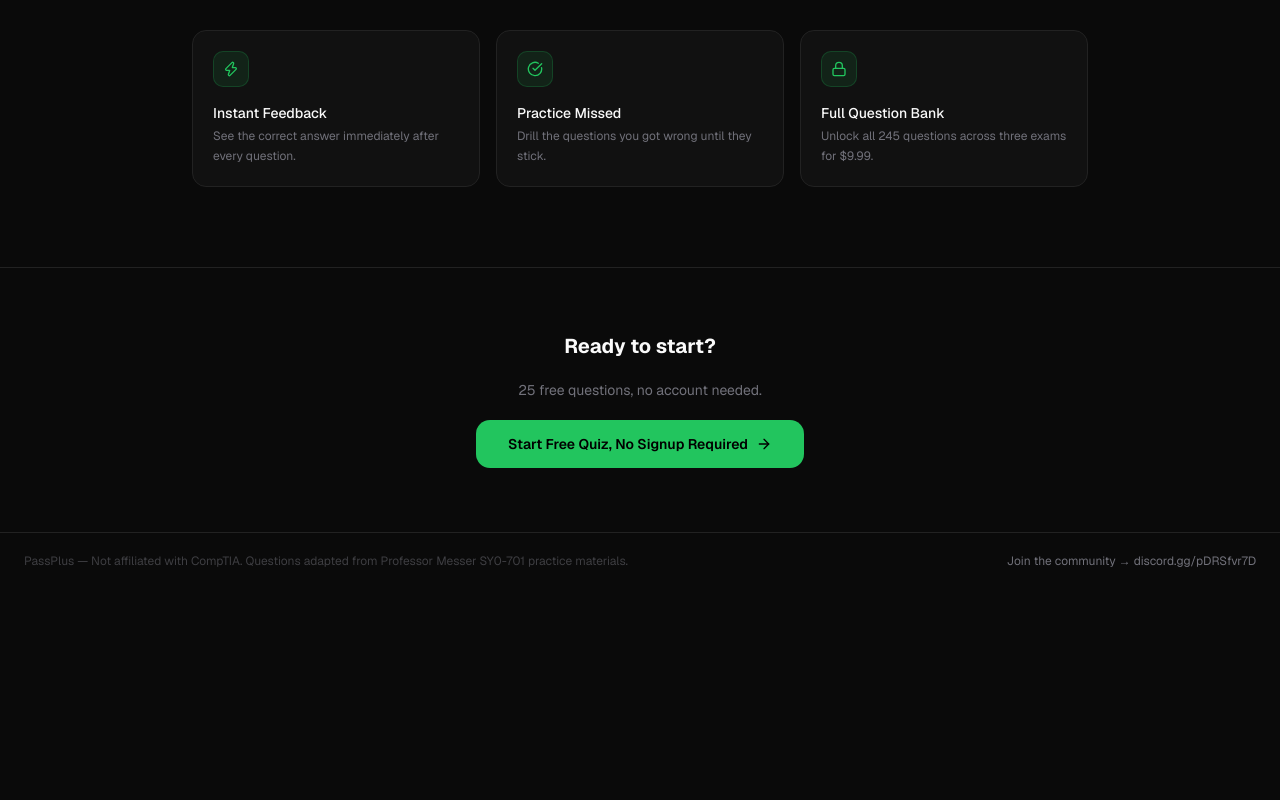
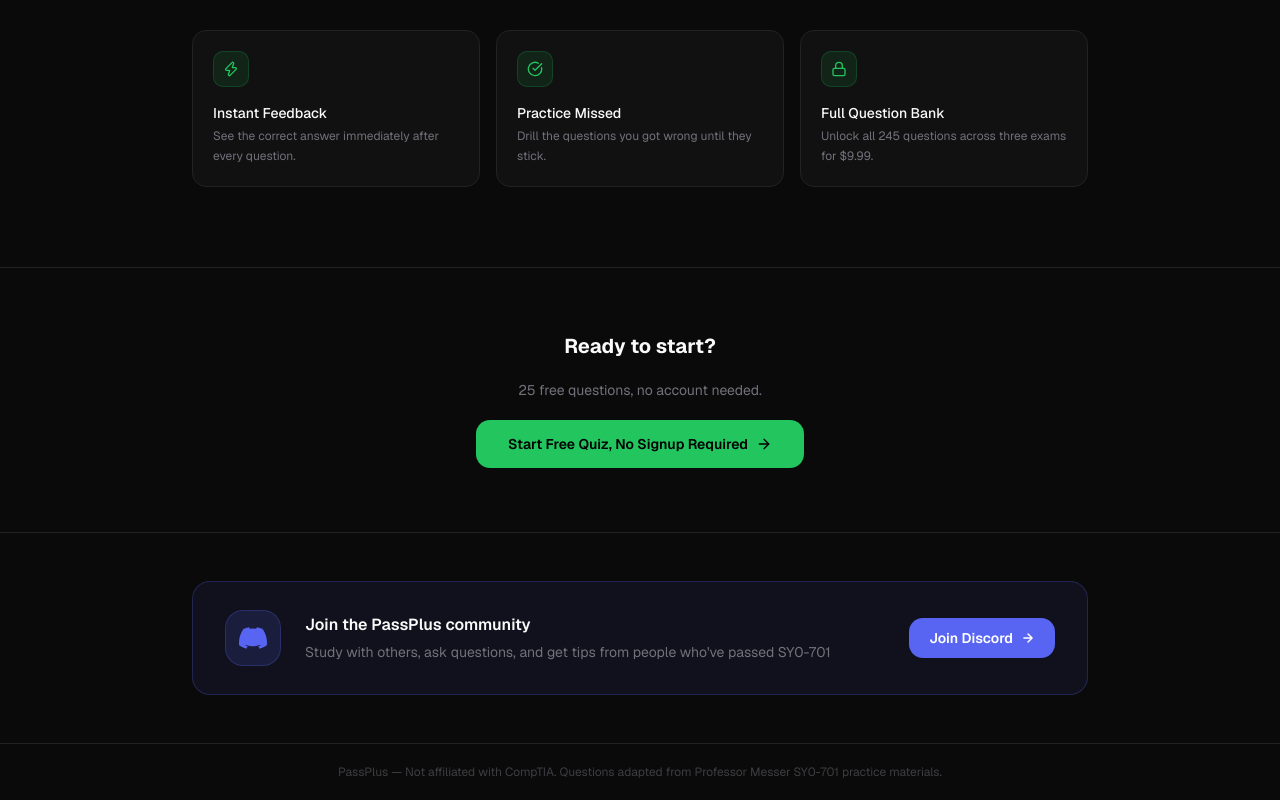
Before and after one commit to RayyanNahavandi/passplus, a Next.js app: page / in a window 1280 px wide. Shown: the part 889-1689 px from the top of the page. Before the commit the page ends 1478 px from the top, so only its background shows below. Built offline with nearby package versions, Linux system fonts and the light colour scheme.

Commit message:
improve discord CTA

```diff
--- a/app/page.tsx
+++ b/app/page.tsx
@@ -6,6 +6,7 @@
 import { Zap, CheckCircle, Lock, ArrowRight } from "lucide-react"
 import { sendGAEvent } from "@next/third-parties/google"
 import { Logo } from "@/components/Logo"
+import { DiscordBanner } from "@/components/DiscordBanner"
 
 export default function Home() {
   const shouldReduce = useReducedMotion()
@@ -220,19 +221,16 @@
         </section>
       )}
 
-      <footer className="border-t border-border px-6 py-5 flex flex-col sm:flex-row items-center justify-between gap-3 text-xs text-muted-foreground/50">
-        <span>
-          PassPlus — Not affiliated with CompTIA. Questions adapted from
-          Professor Messer SY0-701 practice materials.
-        </span>
-        <a
-          href="https://discord.gg/pDRSfvr7D"
-          target="_blank"
-          rel="noopener noreferrer"
-          className="text-muted-foreground hover:text-foreground transition-colors whitespace-nowrap"
-        >
-          Join the community → discord.gg/pDRSfvr7D
-        </a>
+      {/* Discord */}
+      <section className="border-t border-border px-6 py-12">
+        <div className="max-w-4xl mx-auto">
+          <DiscordBanner />
+        </div>
+      </section>
+
+      <footer className="border-t border-border px-6 py-5 text-center text-xs text-muted-foreground/50">
+        PassPlus — Not affiliated with CompTIA. Questions adapted from Professor
+        Messer SY0-701 practice materials.
       </footer>
     </main>
   )
--- a/app/results/page.tsx
+++ b/app/results/page.tsx
@@ -14,6 +14,7 @@
   RotateCcw,
 } from "lucide-react"
 import { Logo } from "@/components/Logo"
+import { DiscordBanner } from "@/components/DiscordBanner"
 import { sendGAEvent } from "@next/third-parties/google"
 import {
   loadSession,
@@ -182,27 +183,7 @@
 
           {/* Discord community */}
           <motion.div variants={shouldReduce ? {} : itemVariants}>
-            <a
-              href="https://discord.gg/pDRSfvr7D"
-              target="_blank"
-              rel="noopener noreferrer"
-              className="flex items-center justify-between gap-4 bg-card border border-border hover:border-[#5865F2]/40 rounded-2xl px-5 py-4 transition-colors group"
-            >
-              <div className="flex items-center gap-3">
-                <div className="w-8 h-8 rounded-lg bg-[#5865F2]/10 border border-[#5865F2]/20 flex items-center justify-center shrink-0">
-                  <svg className="w-4 h-4 text-[#5865F2]" viewBox="0 0 24 24" fill="currentColor">
-                    <path d="M20.317 4.37a19.791 19.791 0 0 0-4.885-1.515.074.074 0 0 0-.079.037c-.21.375-.444.864-.608 1.25a18.27 18.27 0 0 0-5.487 0 12.64 12.64 0 0 0-.617-1.25.077.077 0 0 0-.079-.037A19.736 19.736 0 0 0 3.677 4.37a.07.07 0 0 0-.032.027C.533 9.046-.32 13.58.099 18.057c.002.022.015.043.036.056a19.906 19.906 0 0 0 5.993 3.03.078.078 0 0 0 .084-.028 14.09 14.09 0 0 0 1.226-1.994.076.076 0 0 0-.041-.106 13.107 13.107 0 0 1-1.872-.892.077.077 0 0 1-.008-.128 10.2 10.2 0 0 0 .372-.292.074.074 0 0 1 .077-.01c3.928 1.793 8.18 1.793 12.062 0a.074.074 0 0 1 .078.01c.12.098.246.198.373.292a.077.077 0 0 1-.006.127 12.299 12.299 0 0 1-1.873.892.077.077 0 0 0-.041.107c.36.698.772 1.362 1.225 1.993a.076.076 0 0 0 .084.028 19.839 19.839 0 0 0 6.002-3.03.077.077 0 0 0 .032-.054c.5-5.177-.838-9.674-3.549-13.66a.061.061 0 0 0-.031-.03z"/>
-                  </svg>
-                </div>
-                <div>
-                  <p className="text-sm font-medium">Join our Security+ study community</p>
-                  <p className="text-xs text-muted-foreground">discord.gg/pDRSfvr7D</p>
-                </div>
-              </div>
-              <span className="text-xs text-muted-foreground group-hover:text-foreground transition-colors shrink-0">
-                Join →
-              </span>
-            </a>
+            <DiscordBanner />
           </motion.div>
 
           {/* Actions */}
--- /dev/null
+++ b/components/DiscordBanner.tsx
@@ -0,0 +1,50 @@
+export function DiscordBanner() {
+  return (
+    <a
+      href="https://discord.gg/pDRSfvr7D"
+      target="_blank"
+      rel="noopener noreferrer"
+      className="group flex flex-col sm:flex-row items-center gap-6 bg-[#5865F2]/8 border border-[#5865F2]/25 hover:border-[#5865F2]/50 hover:bg-[#5865F2]/12 rounded-2xl px-8 py-7 transition-all"
+    >
+      {/* Discord logo */}
+      <div className="shrink-0 w-14 h-14 rounded-2xl bg-[#5865F2]/15 border border-[#5865F2]/25 flex items-center justify-center">
+        <svg
+          className="w-7 h-7 text-[#5865F2]"
+          viewBox="0 0 24 24"
+          fill="currentColor"
+        >
+          <path d="M20.317 4.37a19.791 19.791 0 0 0-4.885-1.515.074.074 0 0 0-.079.037c-.21.375-.444.864-.608 1.25a18.27 18.27 0 0 0-5.487 0 12.64 12.64 0 0 0-.617-1.25.077.077 0 0 0-.079-.037A19.736 19.736 0 0 0 3.677 4.37a.07.07 0 0 0-.032.027C.533 9.046-.32 13.58.099 18.057c.002.022.015.043.036.056a19.906 19.906 0 0 0 5.993 3.03.078.078 0 0 0 .084-.028 14.09 14.09 0 0 0 1.226-1.994.076.076 0 0 0-.041-.106 13.107 13.107 0 0 1-1.872-.892.077.077 0 0 1-.008-.128 10.2 10.2 0 0 0 .372-.292.074.074 0 0 1 .077-.01c3.928 1.793 8.18 1.793 12.062 0a.074.074 0 0 1 .078.01c.12.098.246.198.373.292a.077.077 0 0 1-.006.127 12.299 12.299 0 0 1-1.873.892.077.077 0 0 0-.041.107c.36.698.772 1.362 1.225 1.993a.076.076 0 0 0 .084.028 19.839 19.839 0 0 0 6.002-3.03.077.077 0 0 0 .032-.054c.5-5.177-.838-9.674-3.549-13.66a.061.061 0 0 0-.031-.03z" />
+        </svg>
+      </div>
+
+      {/* Text */}
+      <div className="flex-1 text-center sm:text-left">
+        <p className="font-semibold text-base mb-1">
+          Join the PassPlus community
+        </p>
+        <p className="text-sm text-muted-foreground leading-relaxed">
+          Study with others, ask questions, and get tips from people who&apos;ve
+          passed SY0-701
+        </p>
+      </div>
+
+      {/* Button */}
+      <div className="shrink-0">
+        <span className="inline-flex items-center gap-2 bg-[#5865F2] group-hover:bg-[#4752C4] text-white font-semibold px-5 py-2.5 rounded-xl transition-colors text-sm whitespace-nowrap">
+          Join Discord
+          <svg
+            className="w-3.5 h-3.5"
+            viewBox="0 0 24 24"
+            fill="none"
+            stroke="currentColor"
+            strokeWidth="2.5"
+            strokeLinecap="round"
+            strokeLinejoin="round"
+          >
+            <path d="M5 12h14M12 5l7 7-7 7" />
+          </svg>
+        </span>
+      </div>
+    </a>
+  )
+}
```
